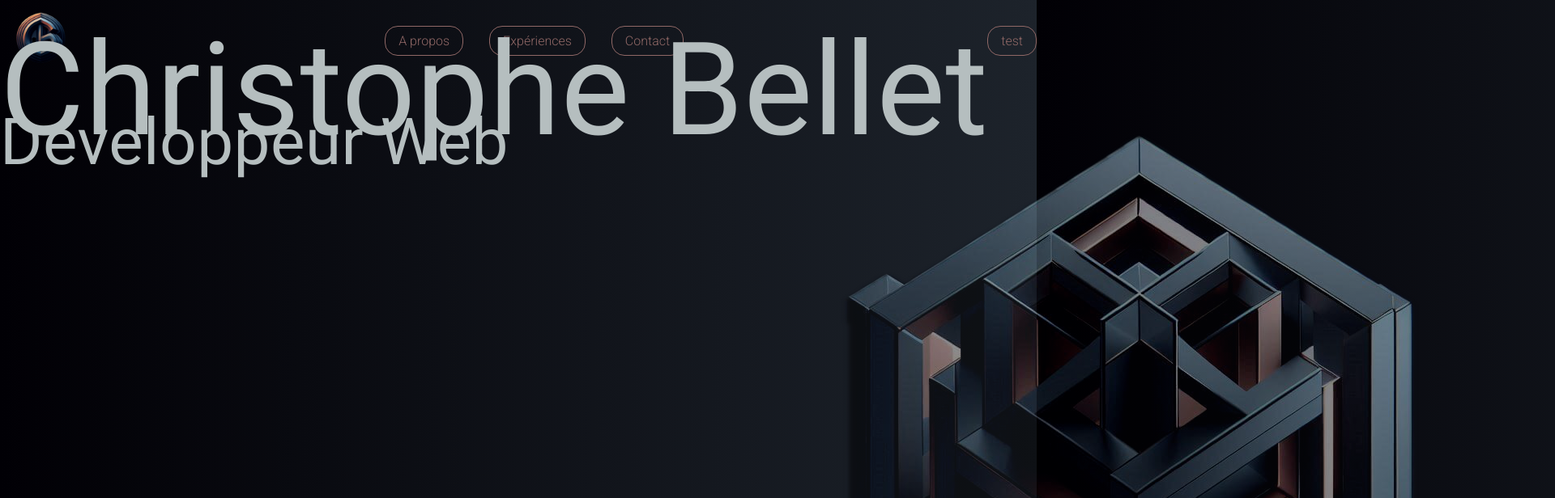
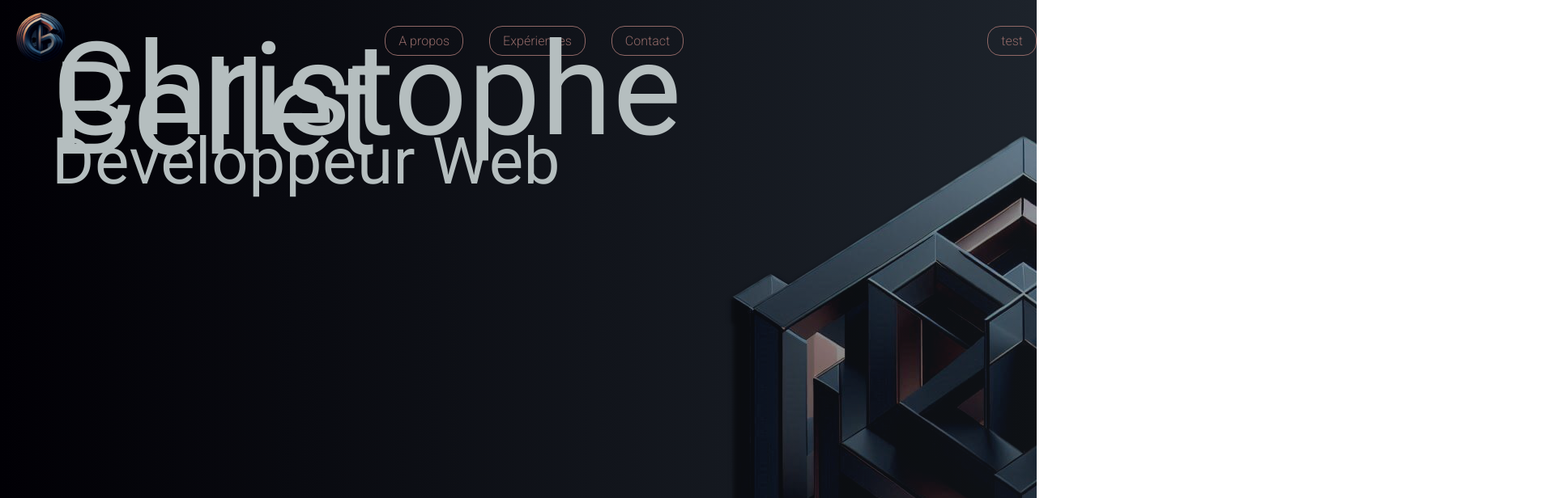
Before and after one commit to ChrisVai/portfolioFront, an Angular app: page / in a window 1280 px wide. Shown: the top 616 px of the page at 81% size, 1920 px wide, since content can reach past the window. Built offline with nearby package versions, Linux system fonts and the light colour scheme.

Commit message:
modif image home

```diff
--- a/src/app/features/home/components/home/home.component.css
+++ b/src/app/features/home/components/home/home.component.css
@@ -2,14 +2,20 @@
   font-size: 1rem;
   color: var(--font-color-light);
   display: flex;
+  margin-left: 5%;
 }
 
-img {
-  position: absolute;
-  left: 450px;
+.wrapper {
+  margin-left: 20%;
   opacity: 0.5;
   z-index: 0;
   overflow: hidden;
+}
+
+.text {
+  position: absolute;
+  display: flex;
+  flex-direction: column;
 }
 
 .firstName {
--- a/src/app/features/home/components/home/home.component.html
+++ b/src/app/features/home/components/home/home.component.html
@@ -1,5 +1,7 @@
-<div>
+<div class="text">
   <p class="firstName">Christophe Bellet</p>
   <p class="description">Développeur Web</p>
 </div>
-<img ngSrc="BackgroundTinyFigureOnly.png" height="1024" width="1792" alt="geometric logo">
+<div class="wrapper">
+  <img ngSrc="BackgroundTinyFigureOnly.png" height="1024" width="1792" alt="geometric logo">
+</div>
--- a/src/styles.css
+++ b/src/styles.css
@@ -1,11 +1,13 @@
-html, body { height: 100%; }
+html, body {
+  height: 100%;
+}
+
 body {
   margin: 0;
   font-family: Roboto, "Helvetica Neue", sans-serif;
   /*background-image: url("../public/BackgroundTiny.jpeg");*/
   background: var(--background-gradient);
 }
-
 
 /*Variables globales*/
 :root {
```
